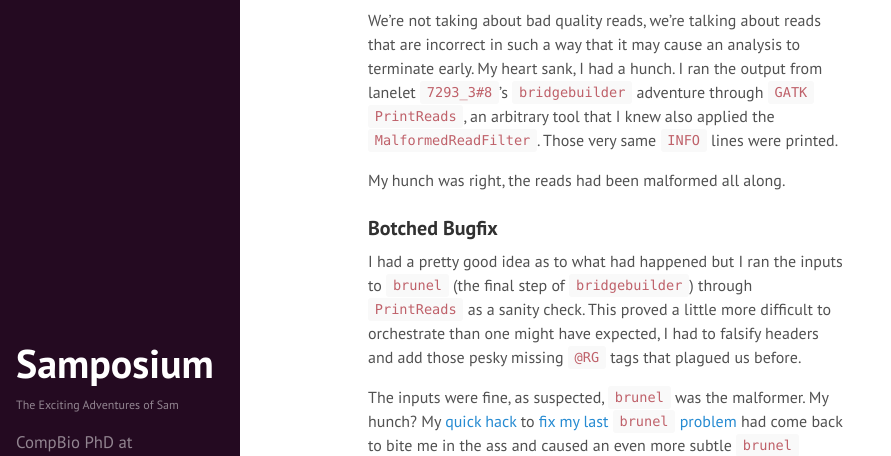
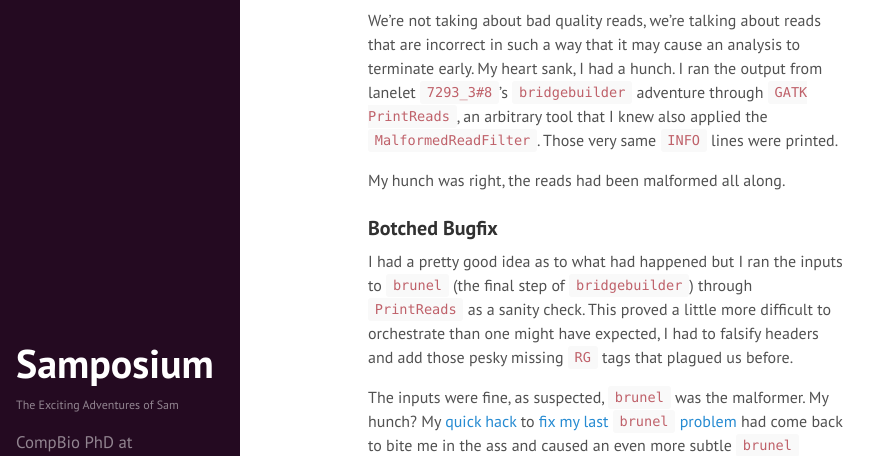
Before and after one commit to SamStudio8/samstudio8.github.io.off, a Jekyll site: the page built from _posts/2015-08-27-bridgebuilding-p4.md, in a window 1280 px wide and 900 px high, scrolled down 2652 px. Shown: the part 175-631 px from the top of the window, without its empty margins (0-891 px from the left). Built offline with Jekyll 4.4.1, drawn with Linux system fonts in a browser that asks for light colours; Markdown is read by kramdown in place of the engine named in the settings; comment, search, counter and statistics services are not loaded.

```diff
--- a/_posts/2015-08-27-bridgebuilding-p4.md
+++ b/_posts/2015-08-27-bridgebuilding-p4.md
@@ -99,7 +99,7 @@ I read the manual for the filter once more and realised we'd ignored the gravity
 
 We're not taking about bad quality reads, we're talking about reads that are incorrect in such a way
 that it may cause an analysis to terminate early. My heart sank, I had a hunch. I ran the output from
-lanelet `7293_3#8`'s `bridgebuilder` adventure through `GATK` [`PrintReads`](https://www.broadinstitute.org/gatk/gatkdocs/org_broadinstitute_gatk_tools_walkers_readutils_PrintReads.php), an arbitrary tool
+lanelet `7293_3#8`'s `bridgebuilder` adventure through [`GATK PrintReads`](https://www.broadinstitute.org/gatk/gatkdocs/org_broadinstitute_gatk_tools_walkers_readutils_PrintReads.php), an arbitrary tool
 that I knew also applied the `MalformedReadFilter`. Those very same `INFO` lines were printed.
 
 My hunch was right, the reads had been malformed all along.
@@ -108,7 +108,7 @@ My hunch was right, the reads had been malformed all along.
 I had a pretty good idea as to what had happened but I ran the inputs to `brunel`
 (the final step of `bridgebuilder`) through `PrintReads` as a sanity check. This proved
 a little more difficult to orchestrate than one might have expected, I had to falsify headers
-and add those pesky missing `@RG` tags that plagued us before.
+and add those pesky missing `RG` tags that plagued us before.
 
 The inputs were fine, as suspected, `brunel` was the malformer. My hunch? My [quick hack](https://github.com/SamStudio8/bridgebuilder/commit/e5a83b46d64f888c6dc7780779a2786d7849328e)
 to [fix my last `brunel` problem]({% post_url 2015-07-31-bridgebuilding-p3 %}#translations) had come back
```
